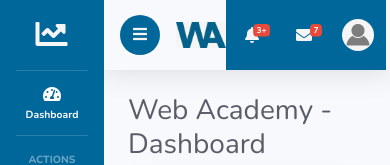
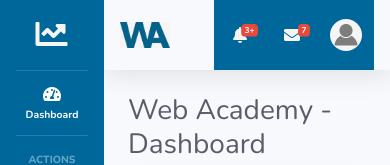
Before and after one commit to brunozapico/grupo_4_cursos, a React (Create React App) app in the folder dashboardReact/: page / in a window 390 px wide. Shown: the top 165 px of the page. Built offline with nearby package versions, Linux system fonts and the light colour scheme; no server answers.

Commit message:
Elimino dropdown menu responsive

```diff
--- a/dashboardReact/src/components/contentWrapper/content/topBar/TopBar.js
+++ b/dashboardReact/src/components/contentWrapper/content/topBar/TopBar.js
@@ -7,11 +7,6 @@ function Topbar() {
 	let avatar = "/no_avatar.png";
 	return (
 		<nav className="navbar navbar-expand topbar mb-4 static-top shadow">
-
-			{ /* Sidebar Toggle (Topbar) */}
-			<button id="sidebarToggleTop" className="btn btn-link d-md-none rounded-circle mr-3 fondo">
-				<i className="fa fa-bars"></i>
-			</button>
 
 			<Logo />
 
```
